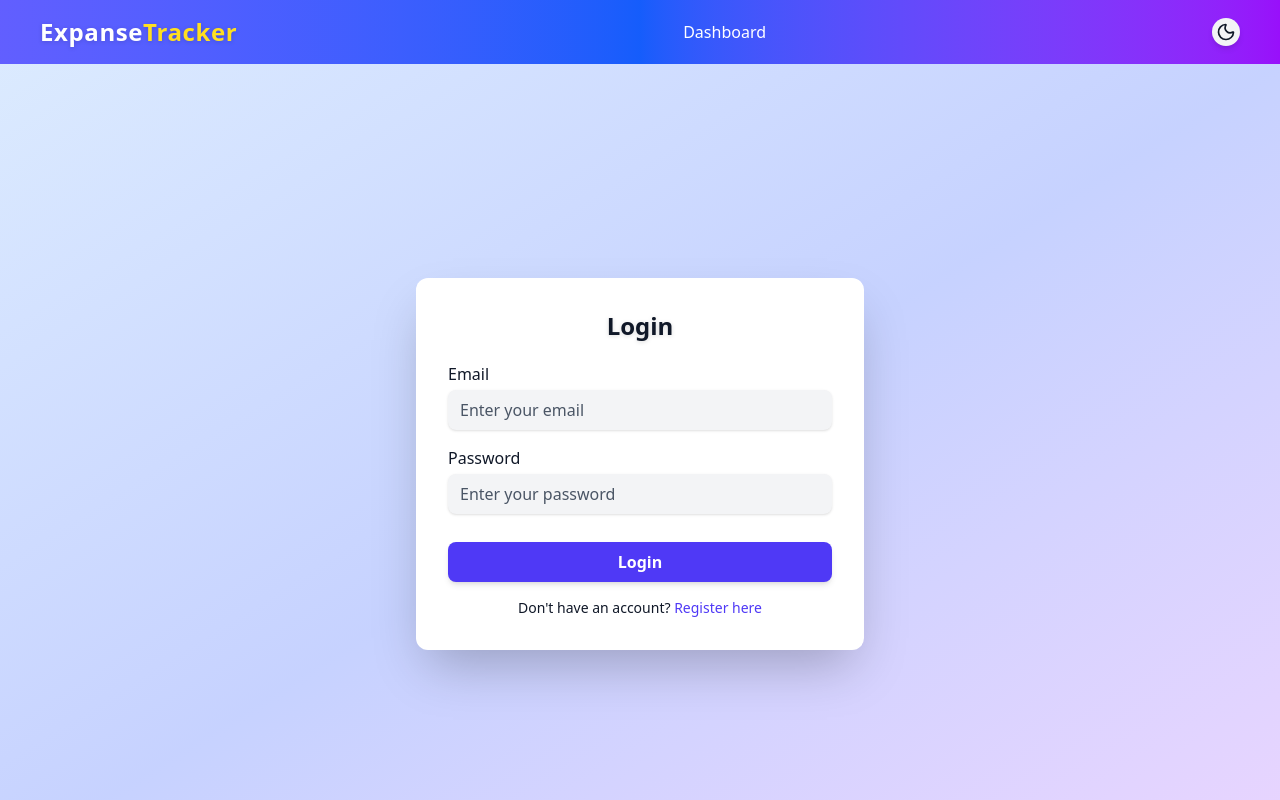
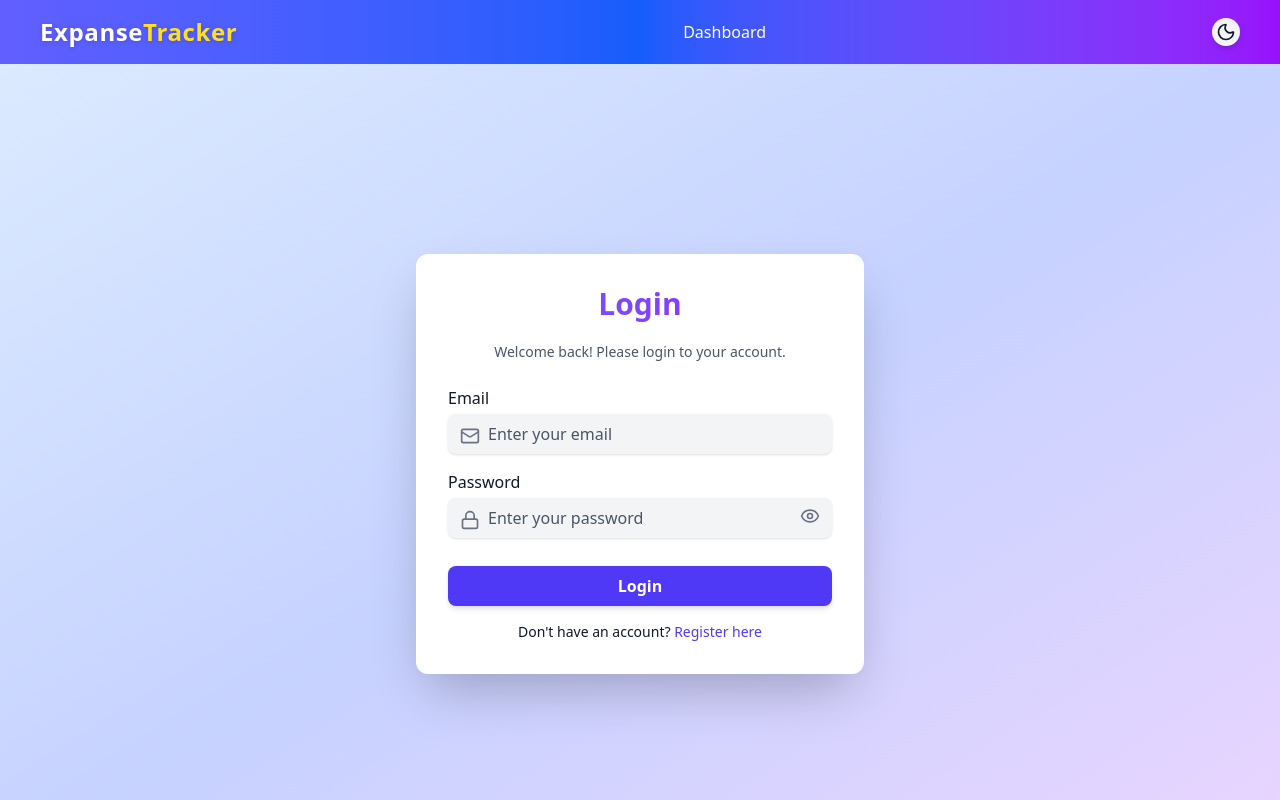
Before and after one commit to princet992/ExpanseTrackor-Reduxtoolkit, a React (Vite) app in the folder client/: page / in a window 1280 px wide. Shown: the top 800 px of the page. Built offline with nearby package versions, Linux system fonts and the light colour scheme.

Commit message:
login modified design

```diff
--- a/client/src/components/Auth/Login.jsx
+++ b/client/src/components/Auth/Login.jsx
@@ -3,31 +3,37 @@ import { useDispatch, useSelector } from "react-redux";
 import { loginUser } from "../../features/AuthSlice/AuthSlice";
 import { useEffect, useState } from "react";
 import { Link, useNavigate } from "react-router-dom";
+import { Eye, EyeOff, Mail, Lock } from "lucide-react";
 
 const Login = () => {
   const dispatch = useDispatch();
-  const { token } = useSelector((state) => state.Auth);
+  const { token, isLoading } = useSelector((state) => state.Auth);
   const { theme } = useSelector((state) => state.Theme);
   const navigate = useNavigate();
   const [error, setError] = useState("");
+  const [showPassword, setShowPassword] = useState(false);
+  const [success, setSuccess] = useState("");
   const {
     register,
     handleSubmit,
-    formState: { errors },
+    formState: { errors, isValid },
     reset,
   } = useForm();
 
   const formSubmit = async (data) => {
     try {
       await dispatch(loginUser(data)).unwrap();
+      setSuccess("Login successful 🎉 Redirecting...");
+      setError("");
     } catch (error) {
-      setError(error.message || "somwthing went wrong");
+      setError(error.message || "Something went wrong");
+      setSuccess("");
     }
     reset();
   };
   useEffect(() => {
     if (token) {
-      navigate("/dashBoard", { replace: true });
+      setTimeout(() => navigate("/dashBoard", { replace: true }), 1000);
     }
   }, [token]);
   return (
@@ -46,16 +52,23 @@ const Login = () => {
           }`}
         >
           {error && <p className="text-red-500 text-center mb-3">{error}</p>}
+          {success && <p className="text-green-500 text-center mb-3">{success}</p>}
 
-          <h2 className="text-2xl font-bold mb-5 text-center drop-shadow-sm">Login</h2>
-
-          <div className="mb-4">
+          <h2 className="text-3xl font-extrabold mb-5 text-center bg-clip-text text-transparent bg-gradient-to-r from-indigo-500 to-purple-600">
+            Login
+          </h2>
+          <p className={`text-sm text-center mb-6 ${theme === "dark" ? "text-gray-300" : "text-gray-600"}`}>
+            Welcome back! Please login to your account.
+          </p>
+          <div className="mb-4 relative">
             <label className="block mb-1 font-medium">Email</label>
+            <Mail className="absolute left-3 top-10 text-gray-500" size={20} />
             <input
               type="email"
               placeholder="Enter your email"
               autoComplete="email"
-              className={`w-full px-3 py-2 rounded-lg transition outline-none shadow-sm ${
+              aria-invalid={!!errors.email}
+              className={`w-full px-3 pl-10 py-2 rounded-lg transition outline-none shadow-sm ${
                 theme === "dark"
                   ? "bg-gray-700 text-white placeholder-gray-400 focus:ring-2 focus:ring-yellow-300"
                   : "bg-gray-100 text-gray-900 placeholder-gray-600 focus:ring-2 focus:ring-indigo-400"
@@ -65,31 +78,52 @@ const Login = () => {
             {errors.email && <p className="text-red-500 text-sm mt-1">{errors.email.message}</p>}
           </div>
 
-          <div className="mb-4">
+          <div className="mb-4 relative">
             <label className="block mb-1 font-medium">Password</label>
+            <Lock className="absolute left-3 top-10 text-gray-500" size={20} />
             <input
-              type="password"
+              type={showPassword ? "text" : "password"}
               placeholder="Enter your password"
               autoComplete="current-password"
-              className={`w-full px-3 py-2 rounded-lg transition outline-none shadow-sm ${
+              aria-invalid={!!errors.password}
+              className={`w-full px-3 pl-10 py-2 rounded-lg transition outline-none shadow-sm ${
                 theme === "dark"
                   ? "bg-gray-700 text-white placeholder-gray-400 focus:ring-2 focus:ring-yellow-300"
                   : "bg-gray-100 text-gray-900 placeholder-gray-600 focus:ring-2 focus:ring-indigo-400"
               }`}
               {...register("password", { required: "Password is required" })}
             />
+            <button
+              type="button"
+              className="absolute right-3 top-9 text-gray-500 hover:text-gray-700"
+              onClick={() => setShowPassword((prev) => !prev)}
+              tabIndex={-1}
+            >
+              {showPassword ? <EyeOff size={20} /> : <Eye size={20} />}
+            </button>
             {errors.password && <p className="text-red-500 text-sm mt-1">{errors.password.message}</p>}
           </div>
 
           <button
             type="submit"
+            disabled={!isValid || isLoading}
             className={`w-full py-2 mt-3 rounded-lg font-semibold transition shadow-md ${
               theme === "dark"
                 ? "bg-yellow-400 text-gray-900 hover:bg-yellow-300"
                 : "bg-indigo-600 text-white hover:bg-indigo-700"
             }`}
           >
-            Login
+            {isLoading ? (
+              <span className="flex items-center justify-center gap-2">
+                <svg className="animate-spin h-5 w-5 text-white" viewBox="0 0 24 24">
+                  <circle cx="12" cy="12" r="10" stroke="white" strokeWidth="4" fill="none" />
+                  <path d="M4 12a8 8 0 018-8" stroke="currentColor" strokeWidth="4" />
+                </svg>
+                Logging in...
+              </span>
+            ) : (
+              "Login"
+            )}
           </button>
 
           <p className="text-sm mt-4 text-center">
```
